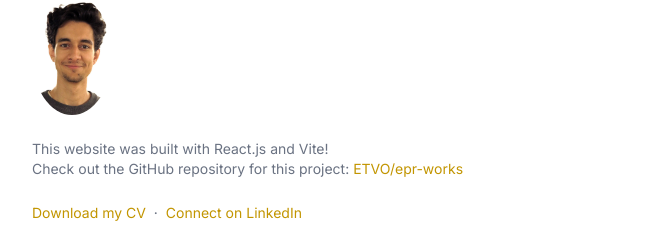
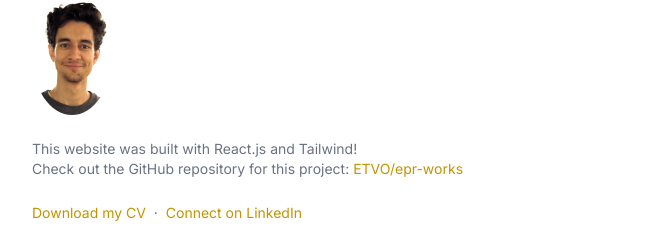
Before and after one commit to ETVO/epr-works, a React (Vite) app: page / in a window 1280 px wide. Shown: the part 225-454 px from the top of the page, without its empty margins (304-975 px from the left). Built offline with nearby package versions, Linux system fonts and the light colour scheme.

Commit message:
Mention that this was made with Tailwind!

```diff
--- a/src/App.jsx
+++ b/src/App.jsx
@@ -34,7 +34,7 @@ function Home() {
         <img className='profile-photo w-20 h-30' src="./Estevão-Pereira-Rolim.jpg" alt="Photo of Estevão" />
 
         <p className='text-sm text-gray-500'>
-          This website was built with React.js and Vite!<br/>Check out the GitHub repository for this project: <a className='hover-underline text-gold' target='_blank' href="https://github.com/ETVO/epr-works">ETVO/epr-works</a>
+          This website was built with React.js and Tailwind!<br/>Check out the GitHub repository for this project: <a className='hover-underline text-gold' target='_blank' href="https://github.com/ETVO/epr-works">ETVO/epr-works</a>
         </p>
         <p className='text-sm text-gray-500'>
           <a className='hover-underline text-gold' target='_blank' href="https://docs.google.com/document/d/1WN9uvv4_qSLyZqCBvtQdcyVrsKz4dyxCR_hx7aYRfYY/export?format=pdf" download>Download my CV</a>
```
Also changed, not shown: 1 other file (tests, documents, lock files or other folders).
